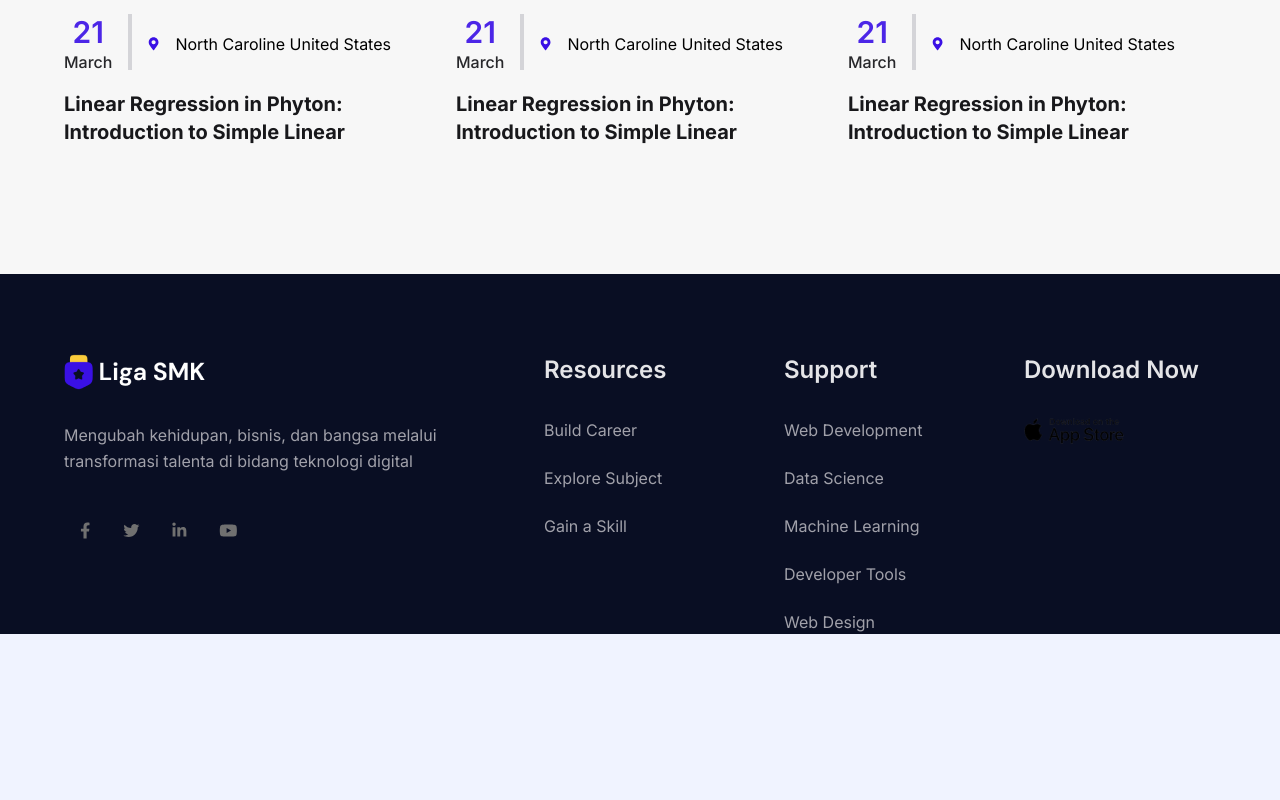
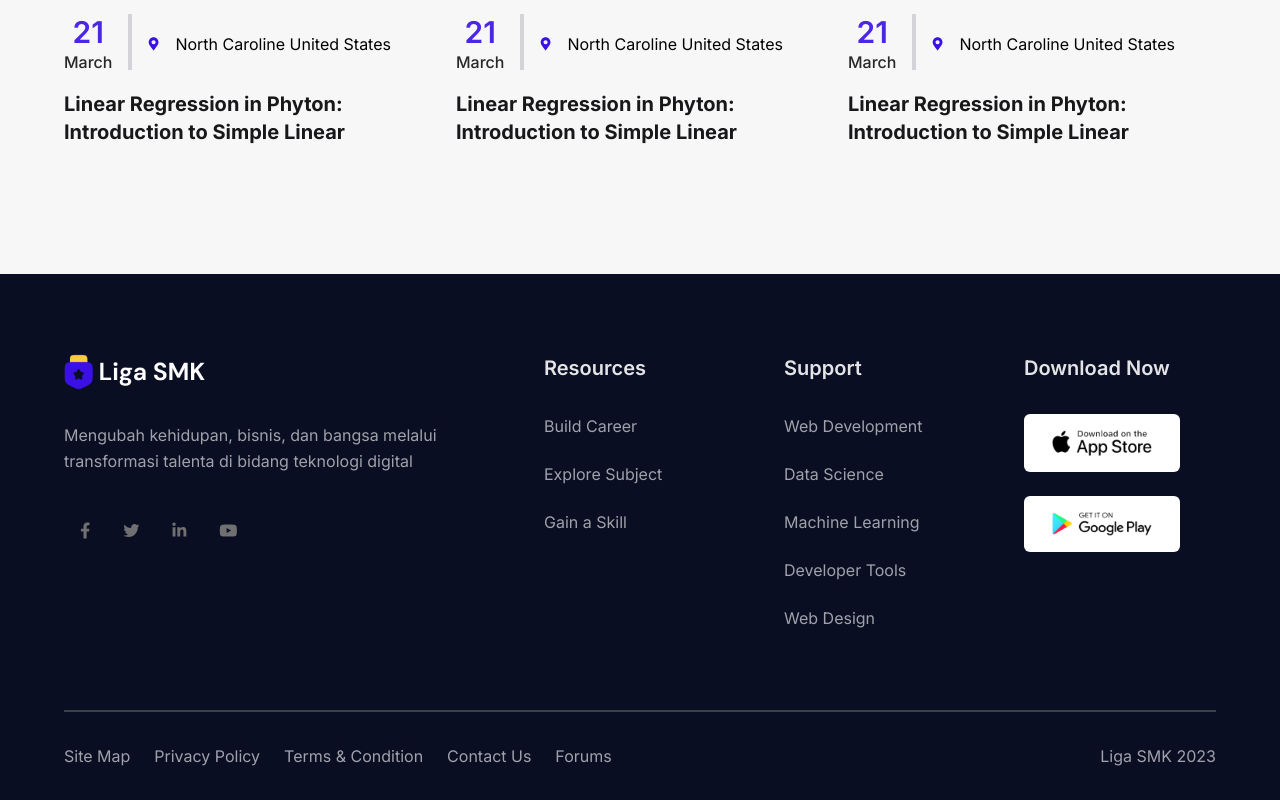
Before and after one commit to setyawannn/liga-smk, a Next.js app: page / in a window 1280 px wide. Shown: the part 4121-4921 px from the top of the page. Before the commit the page ends 4755 px from the top, so only its background shows below. Built offline with nearby package versions, Linux system fonts and the light colour scheme.

Commit message:
(FIX):footer style

```diff
--- a/src/components/Footer.tsx
+++ b/src/components/Footer.tsx
@@ -8,7 +8,8 @@ import Link from "next/link";
 const Footer = () => {
   return (
     <div className="bg-[#090E23]">
-      <MaxWidthWrapper className="grid grid-cols-5 gap-12 pt-20">
+      <MaxWidthWrapper className="pt-20">
+        <div className="grid grid-cols-5 gap-12">
           <div className="col-span-2">
             <Image
               src={"/Assets/logo-ligasmk-white.png"}
@@ -17,8 +18,8 @@ const Footer = () => {
               height={36}
             />
             <p className="text-zinc-400 mt-8 leading-relaxed">
-            Mengubah kehidupan, bisnis, dan bangsa melalui transformasi talenta
-            di bidang teknologi digital
+              Mengubah kehidupan, bisnis, dan bangsa melalui transformasi
+              talenta di bidang teknologi digital
             </p>
             <div className="flex gap-8 mt-12 px-4">
               <ReactSVG src="/Assets/icon-facebook-white.svg" />
@@ -28,7 +29,7 @@ const Footer = () => {
             </div>
           </div>
           <div className="">
-          <h4 className="text-zinc-200 font-semibold text-2xl">Resources</h4>
+            <h4 className="text-zinc-200 font-semibold text-xl">Resources</h4>
 
             <div className="flex flex-col gap-6 text-zinc-400 mt-8">
               <Link href={"/"}>Build Career</Link>
@@ -37,7 +38,7 @@ const Footer = () => {
             </div>
           </div>
           <div className="">
-          <h4 className="text-zinc-200 font-semibold text-2xl">Support</h4>
+            <h4 className="text-zinc-200 font-semibold text-xl">Support</h4>
 
             <div className="flex flex-col gap-6 text-zinc-400 mt-8">
               <Link href={"/"}>Web Development</Link>
@@ -48,10 +49,12 @@ const Footer = () => {
             </div>
           </div>
           <div className="">
-          <h4 className="text-zinc-200 font-semibold text-2xl">Download Now</h4>
+            <h4 className="text-zinc-200 font-semibold text-xl">
+              Download Now
+            </h4>
 
             <div className="flex flex-col gap-6 mt-8">
-            <div>
+              <div className="px-7 bg-white py-4 rounded-md w-fit">
                 <Image
                   src={"/Assets/logo-appstore.png"}
                   alt="Apple Logo"
@@ -59,6 +62,28 @@ const Footer = () => {
                   height={100}
                 />
               </div>
+              <div className="px-7 bg-white py-4 rounded-md w-fit">
+                <Image
+                  src={"/Assets/logo-googleplay.png"}
+                  alt="Apple Logo"
+                  width={100}
+                  height={100}
+                />
+              </div>
+            </div>
+          </div>
+        </div>
+        <div className="border-[1px] w-full border-zinc-700 mt-20">{""}</div>
+        <div className="text-zinc-400 text-base flex justify-between py-8">
+          <div className="flex gap-6">
+            <Link href={"/"}>Site Map</Link>
+            <Link href={"/"}>Privacy Policy</Link>
+            <Link href={"/"}>Terms & Condition</Link>
+            <Link href={"/"}>Contact Us</Link>
+            <Link href={"/"}>Forums</Link>
+          </div>
+          <div>
+            <p>Liga SMK 2023</p>
           </div>
         </div>
       </MaxWidthWrapper>
```
Lines whose indentation alone changed are shown as unchanged.
